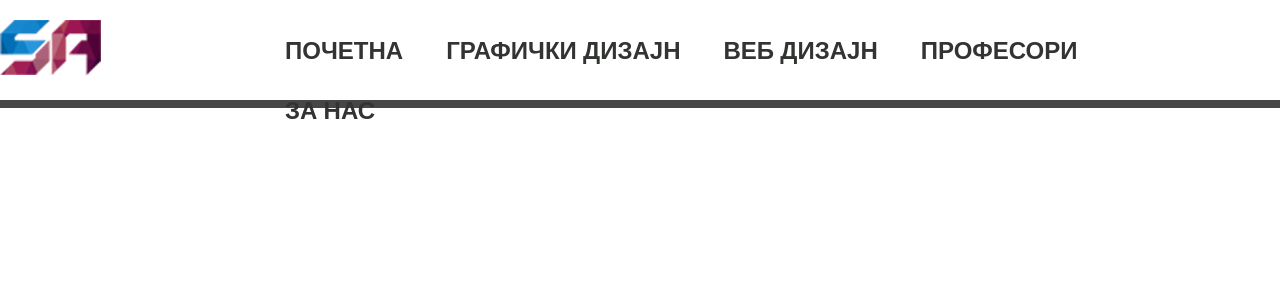
After one commit to Dobrohotova/Semos-Proekt-Razvivanje-na-Strana, a PHP site: page /header_all.html in a window 1280 px wide. The commit adds this page. Shown: the top 300 px of the page. Run offline with PHP 8.4, Linux system fonts and the light colour scheme.

Commit message:
Header on all other pages

```diff
--- /dev/null
+++ b/header_all.html
@@ -0,0 +1,41 @@
+<!DOCTYPE html>
+<html>
+<head>
+	<meta charset="utf-8">
+	<meta name="author" content="Irina Dobrohotova">
+	<meta name="description" content="Irina Dobrohotova">
+	<meta name="keywords" content="Semos Edu, academy, design, web design, graphic design, Angelina, kursevi, edukacija, Семос, едукација, курсеви">
+	<meta name="viewport" content="">
+	<link rel="stylesheet" type="text/css" href="styles/header_all.css">
+	<link href="https://fonts.googleapis.com/css?family=Open+Sans" rel="stylesheet">
+	<title>Semos Dizajn Akademija</title>
+</head>
+<body>
+	<header>
+		<div class="header-holder">
+			<div class="header-content">
+				<div class="logo-holder">
+					<img class="main-logo" src="media/images/logo_header_all.png">
+				</div>
+				<nav>
+					<ul>
+						<li><a href="#">ПОЧЕТНА</a></li>
+						<li><a href="#">ГРАФИЧКИ ДИЗАЈН</a></li>
+						<li><a href="#">ВЕБ ДИЗАЈН</a></li>
+						<li><a href="#">ПРОФЕСОРИ</a></li>
+						<li><a href="#">ЗА НАС</a></li>
+					</ul>
+					<div class="languages">
+						<select class="jazici">
+	  						<option value="mk">МК</option>
+	  						<option value="en">EN</option>
+						</select>
+					</div>
+					<!-- <div class="searches"></div> -->
+				</nav>
+			</div>
+		</div>
+	</header>
+	<div class="border"></div>
+</body>
+</html>
--- /dev/null
+++ b/styles/header_all.css
@@ -0,0 +1,85 @@
+* {
+	font-family: 'Open Sans', sans-serif;
+	margin: 0;
+	padding: 0;
+}
+
+.header-holder {
+		width: 100%;
+		height: 100px;
+		border-bottom: 8px solid #464646;
+		position: fixed;
+		background-color: white;
+		z-index: 1000000;
+}
+
+		.logo-holder {
+			/*width: 151px;*/
+			/*height: 135px;*/
+			float: left;
+			/*margin: 0 auto;*/
+			/*margin-top: 40px;*/
+		}
+
+			img.main-logo {
+				margin-top: 20px;
+			}
+
+	.header-content {
+		width: 1400px;
+		height: 100px;
+		margin: 0 auto;
+	}
+
+	nav {
+		padding-top: 20px;
+	}
+
+		nav ul {
+			list-style: none;
+			width: 910px;
+			height: 60px;
+			float: left;
+			margin: 0 0 0 180px;
+		}
+
+			nav ul li {
+				float: left;
+				margin: 0 35px 0 0;
+				padding: 0 4px;
+				height: 60px;
+			}
+
+				nav ul li:nth-child(5) {
+					margin: 0;
+				}
+
+					nav ul li a {
+						display: block;
+						text-decoration: none;
+						font-weight: 600;
+						color: #323432;
+						text-transform: uppercase;
+						font-size: 24px;
+						padding-top: 13px;
+						height: 47px;
+					}
+
+	.languages {
+		width: 100px;
+		height: 60px;
+		float: right;
+	}
+
+		.jazici {
+			width: 100px;
+			height: 55px;
+			font-size: 18px;
+			padding-left: 40px;
+			border: none;
+		}
+
+.border {
+	width: 100%;
+
+}
--- a/styles/webdesign.css
+++ b/styles/webdesign.css
@@ -28,10 +28,10 @@ h2 {
 	background-color: #ececec;
 }
 
-.header {
+/*.header {
 		width: 100%;
-		height: 200px;
-	}
+		height: 100px;
+	}*/
 
 .head-slika {
 	/*height: 748px;*/
--- a/webdesign.php
+++ b/webdesign.php
@@ -13,7 +13,7 @@
 <body>
 	<div class="wrapper-full-width-webdesign">
 		<div class="header">
-			<?php include('header.html'); ?>
+			<?php include('header_all.html'); ?>
 		</div>
 		<div class="head-slika">
 			<img src="media/images/webdesign-cover.png">
```
Also changed, not shown: media/images/logo_header_all.png (added).
